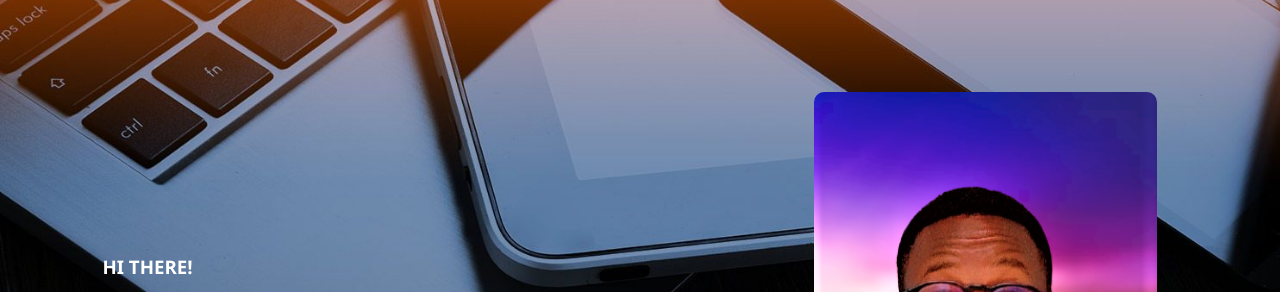
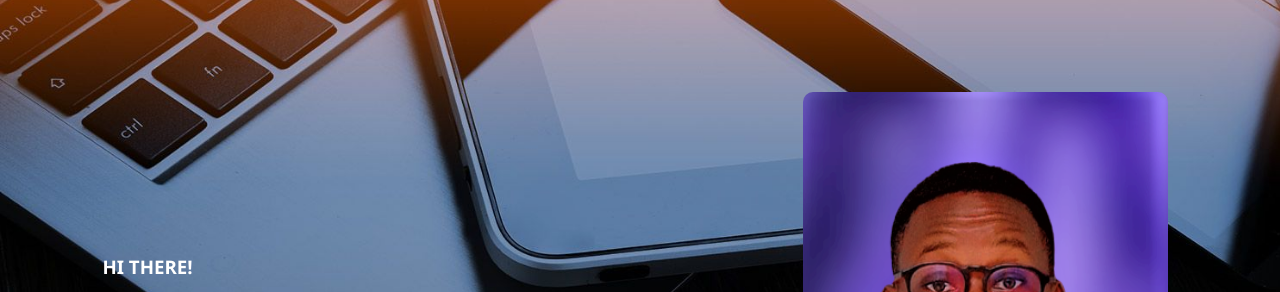
Before and after one commit to m05e5/my_portfolio, a plain HTML site: page index.html in a window 1280 px wide. Shown: the part 58-350 px from the top of the page. Drawn offline with Linux system fonts and the light colour scheme.

Commit message:
change profile image

```diff
--- a/index.html
+++ b/index.html
@@ -82,7 +82,7 @@
         <a class="hire-me" href="#contact_me">Hire me</a>
       </div>
       <div class="header-profile-div">
-        <img class='profile-img' src="./assets/profile1.png" alt="profile1">
+        <img class='profile-img' src="./assets/profile7.png" alt="profile1">
       </div>
     </div>
   </div>
```
Also changed, not shown: assets/profile3.png (deleted), assets/profile5.png (added), assets/profile6.png (added), assets/profile7.png (added).
